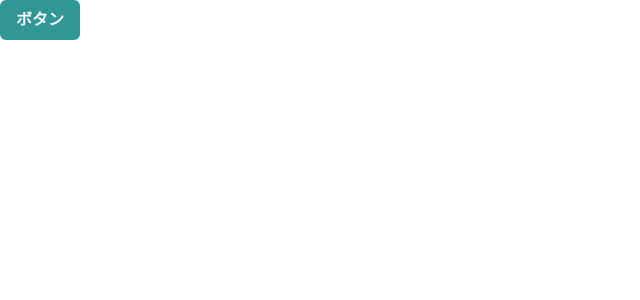
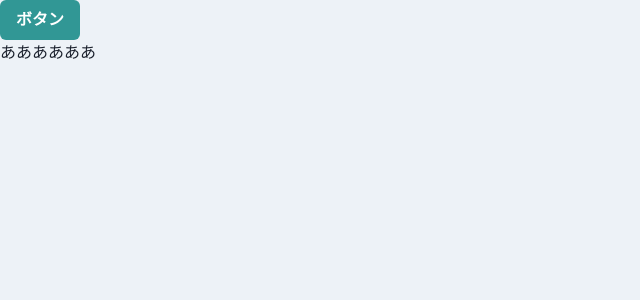
Before and after one commit to hoshico/ChakraUI-practice, a React (Create React App) app: page / in a window 1280 px wide. Shown: the top 300 px of the page, without its empty margins (0-640 px from the left). Built offline with nearby package versions, Linux system fonts and the light colour scheme.

Commit message:
import theme

```diff
--- a/src/App.tsx
+++ b/src/App.tsx
@@ -1,10 +1,11 @@
 import { Button, ChakraProvider } from "@chakra-ui/react";
-import "./styles.css";
+import theme from "./theme/theme";
 
 export default function App() {
   return (
-    <ChakraProvider>
+    <ChakraProvider theme={theme}>
       <Button colorScheme="teal">ボタン</Button>
+      <p>ああああああ</p>
     </ChakraProvider>
   );
 }
```
